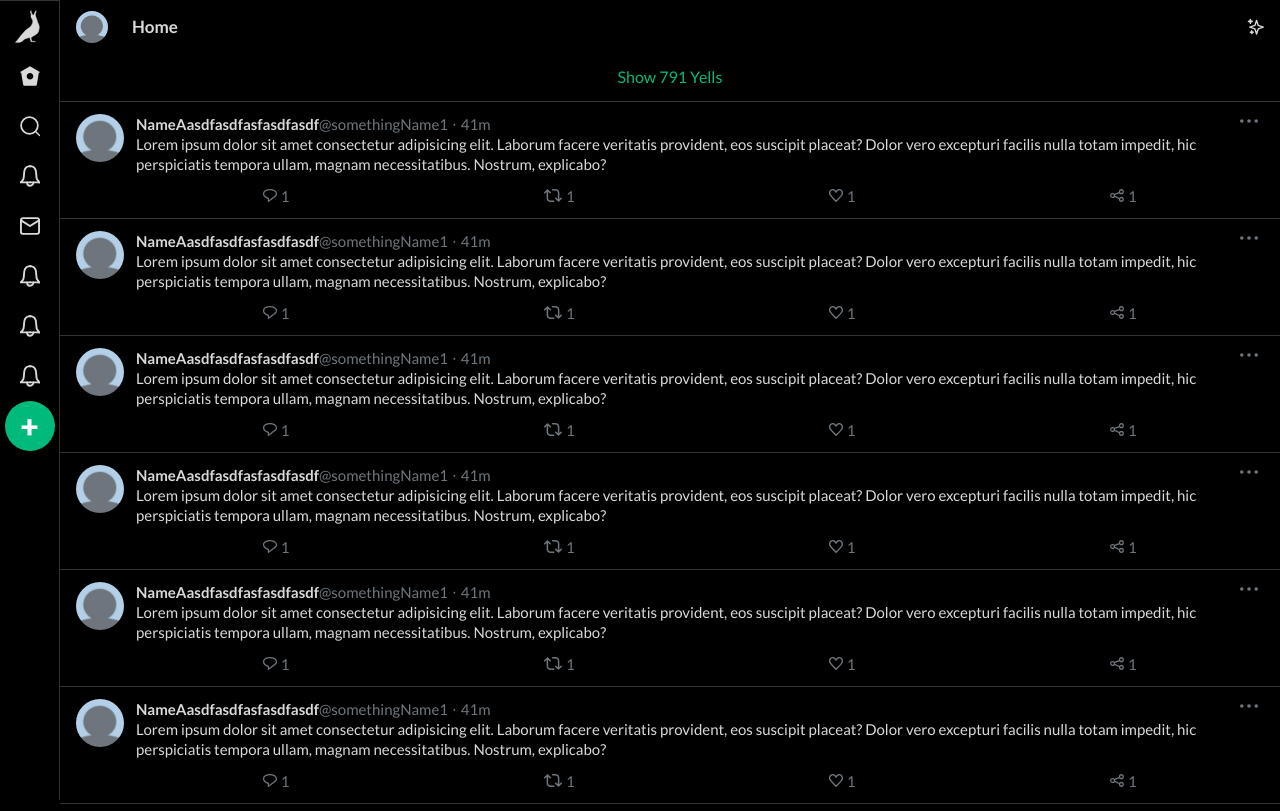
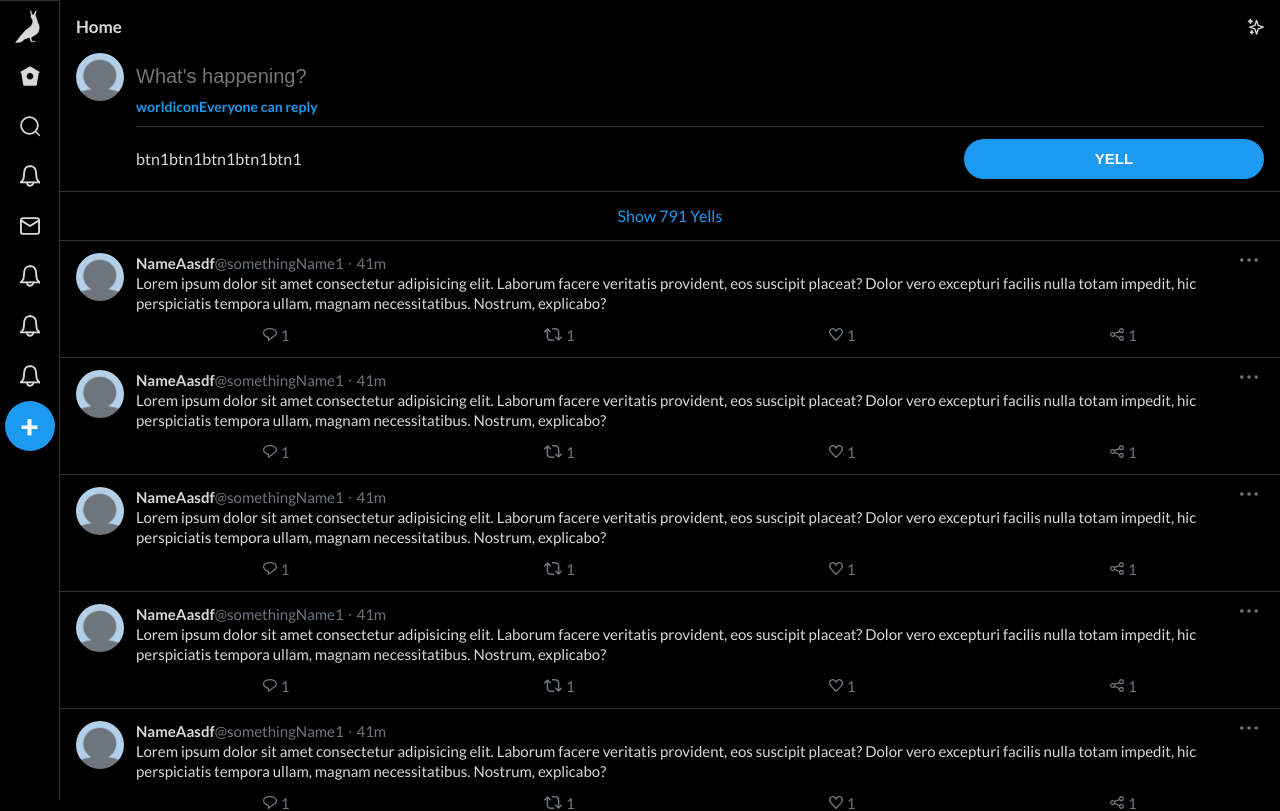
Before and after one commit to mbeckdev/yeller, a React (Create React App) app: page /home in a window 1280 px wide. Shown: the top 811 px of the page. Built offline with nearby package versions, Linux system fonts and the light colour scheme.

Commit message:
Style home page new post section at top after 500px wide

```diff
--- a/src/screens/App/screens/Home/components/Home.css
+++ b/src/screens/App/screens/Home/components/Home.css
@@ -4,6 +4,7 @@
 
 /* ~~~~~~~~~~~~~~~~~~~~~~~~~~~~ */
 /* ~~ .home__top             ~~ */
+/*             new post section */
 /* ~~ .home__main            ~~ */
 /* ~~ .home__nav             ~~ */
 /* ~~ @media queries         ~~ */
@@ -26,7 +27,7 @@
 }
 
 .home__show-tweets-container {
-  color: var(--bg-secondary);
+  color: var(--text-tertiary);
   display: flex;
   justify-content: center;
   margin-top: 1rem;
@@ -70,6 +71,73 @@
   height: 32px;
 }
 
+/*  */
+/*  */
+/* ~~~ new post section ~~~ */
+
+.home__new-post-button {
+  width: auto;
+}
+
+.home__new-post-button-container {
+  display: flex;
+  justify-content: space-between;
+  padding: 12px 0;
+}
+
+.home__new-post-container {
+  display: none;
+  border-bottom: 1px solid var(--decorative-line);
+  padding: 0 1rem;
+}
+
+.home__new-post-icon-button-container {
+  display: flex;
+
+  align-items: center;
+}
+
+.home__new-post-main {
+  display: flex;
+  flex-direction: column;
+  width: 100%;
+}
+
+.home__new-post-profile-pic {
+  width: 48px;
+  height: 48px;
+}
+
+.home__new-post-text {
+  background-color: var(--bg-primary);
+  color: var(--text-primary);
+  border: none;
+  width: 100%;
+  font-size: 1.25rem;
+  padding: 0.75rem 0;
+}
+
+.home__new-post-text:focus {
+  outline: none;
+}
+
+.home__new-post-user-profile-icon {
+  width: 48px;
+  height: 48px;
+  margin-right: 0.75rem;
+}
+
+.home__new-post-who-can-reply-container {
+  font-size: 14px;
+  font-weight: 700;
+
+  display: flex;
+  border-bottom: 1px solid var(--decorative-line);
+  padding-bottom: 0.75rem;
+
+  color: var(--text-tertiary);
+}
+
 /* ~~~~~~~~~~~~~~~~~~~~~~~~~~~~ */
 /* ~~  .home__main           ~~ */
 /* ~~~~~~~~~~~~~~~~~~~~~~~~~~~~ */
@@ -103,7 +171,6 @@
 .home__nav-icon-container {
   width: 20px;
   height: 20px;
-  /* background-color: red; */
 }
 
 .home__sometimes-hidden {
@@ -113,7 +180,7 @@
 .home__post-button {
   height: 56px;
   width: 56px;
-  background-color: var(--bg-secondary);
+  background-color: var(--text-tertiary);
   font-weight: 900;
   font-size: 2rem;
   color: #fff;
@@ -127,24 +194,11 @@
   border-radius: 50%;
 }
 
-/* .home__post-button-container {
-  background-color: red;
-  border: 1px solid red;
-  position: absolute;
-  height: 0px;
-  top: -0px;
-  width: 100%;
-} */
-
 @media only screen and (min-width: 500px) {
   .home {
     display: flex;
     justify-content: flex-end;
     flex-direction: row-reverse;
-    /* justify-content: center; */
-    /* align-items: center; */
-    /* flex-direction: row; */
-    /* background-color: brown; */
   }
 
   .home__nav {
@@ -187,4 +241,12 @@
     width: 50px;
     height: 50px;
   }
+
+  .home__hidden-in-desktop-view {
+    display: none;
+  }
+
+  .home__new-post-container {
+    display: flex;
+  }
 }
--- a/src/screens/App/screens/Home/components/Home.tsx
+++ b/src/screens/App/screens/Home/components/Home.tsx
@@ -11,6 +11,7 @@ import iconLogo from 'assets/yellerBirdGrey.svg';
 // import iconThing from 'assets'
 
 import profilePic from 'assets/defaultProfilePic.jpg';
+import Button from 'shared/components/Button';
 
 const Home: React.FC = () => {
   return (
@@ -19,7 +20,7 @@ const Home: React.FC = () => {
         <div className="home__top">
           <div className="home__title-container">
             <div className="home__title-profile-icon-and-title">
-              <div className="home__user-profile-icon">
+              <div className="home__user-profile-icon home__hidden-in-desktop-view">
                 <img
                   className="home__profile-pic"
                   src={profilePic}
@@ -32,8 +33,48 @@ const Home: React.FC = () => {
               <img src={iconStars} alt="stars" className="home__stars-icon" />
             </div>
           </div>
+
+          <div className="home__new-post-container">
+            <div className="home__new-post-user-profile-icon">
+              <img
+                className="home__profile-pic"
+                src={profilePic}
+                alt="profile"
+              />
+            </div>
+            <div className="home__new-post-main">
+              <input
+                type="text"
+                placeholder="What's happening?"
+                className="home__new-post-text"
+              />
+
+              <div className="home__new-post-who-can-reply-container">
+                <div>worldicon</div>
+                <div>Everyone can reply</div>
+              </div>
+
+              <div className="home__new-post-button-container">
+                <div className="home__new-post-icon-button-container">
+                  <div>btn1</div>
+                  <div>btn1</div>
+                  <div>btn1</div>
+                  <div>btn1</div>
+                  <div>btn1</div>
+                </div>
+
+                <Button
+                  buttonClassName="home__new-post-button"
+                  buttonType="login-secondary"
+                  buttonText="YELL"
+                />
+              </div>
+            </div>
+          </div>
+
           <div className="home__show-tweets-container">Show 791 Yells</div>
         </div>
+
         <div className="home__feed">
           <Post />
           <Post />
--- a/src/shared/components/Post.tsx
+++ b/src/shared/components/Post.tsx
@@ -25,7 +25,7 @@ const Post: React.FC = () => {
         <div className="post__header">
           <div className="post__header-names-and-time-container">
             <div className="post__header-names-container">
-              <div className="post__header-name ">NameAasdfasdfasfasdfasdf</div>
+              <div className="post__header-name ">NameAasdf</div>
               <div className="post__header-at-handle ">@somethingName1</div>
             </div>
             <div className="post__header-dot-and-recentness-container">
```
